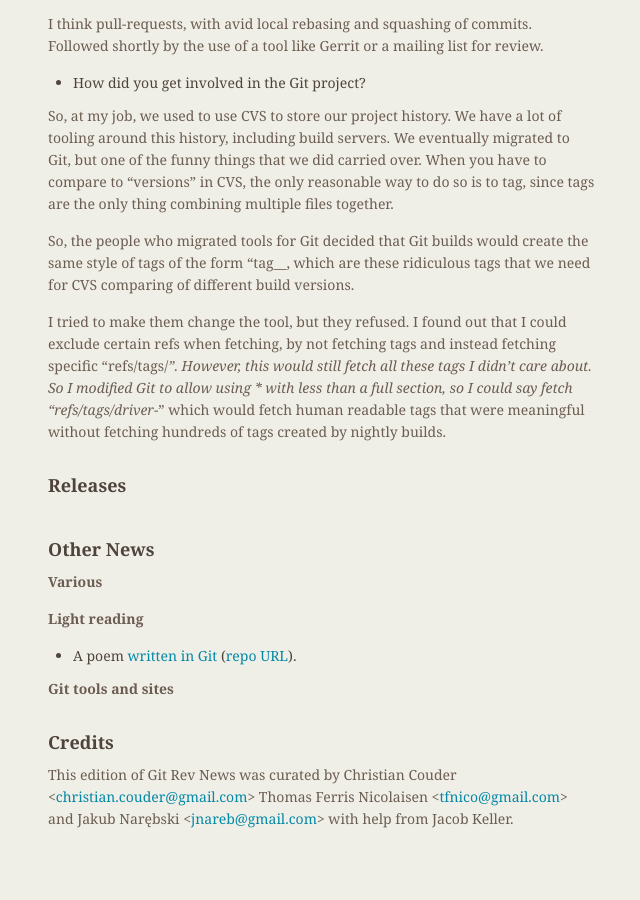
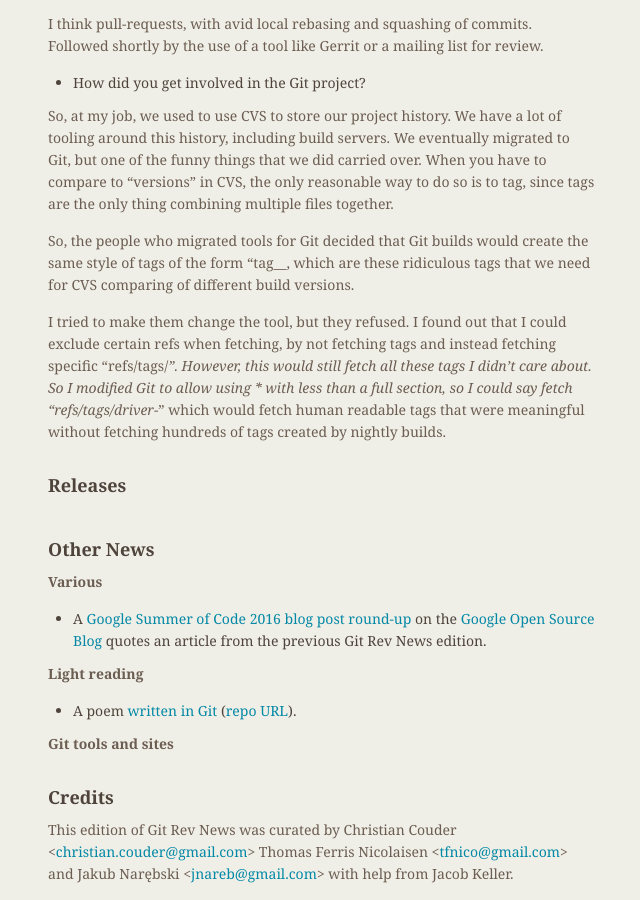
Before and after one commit to git/git.github.io, a Jekyll site: the page built from rev_news/drafts/edition-21.md, in a window 1280 px wide and 900 px high, scrolled down 3432 px. Shown: the whole window, without its empty margins (486-1126 px from the left). Built offline with Jekyll 4.4.1, drawn with Linux system fonts in a browser that asks for light colours; before the commit the page ends 4277 px from its top, so only the background shows below that.

Commit message:
rn-21: add GSoC blog post reference to previous edition

```diff
--- a/rev_news/drafts/edition-21.md
+++ b/rev_news/drafts/edition-21.md
@@ -240,6 +240,8 @@ builds.
 
 __Various__
 
+* A [Google Summer of Code 2016 blog post round-up](https://opensource.googleblog.com/2016/11/google-summer-of-code-2016-blog-posts.html)
+on the [Google Open Source Blog](https://opensource.googleblog.com/) quotes an article from the previous Git Rev News edition.
 
 __Light reading__
 
```
